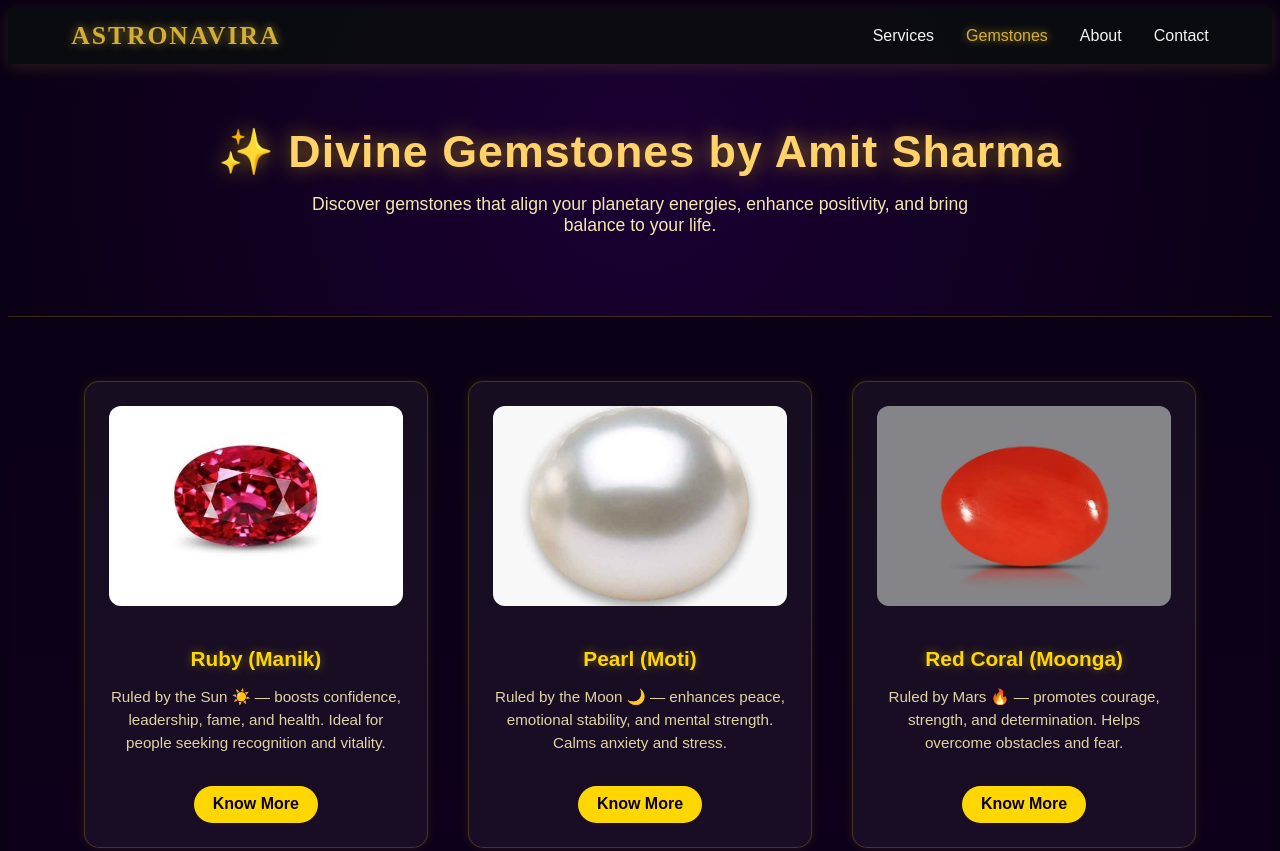
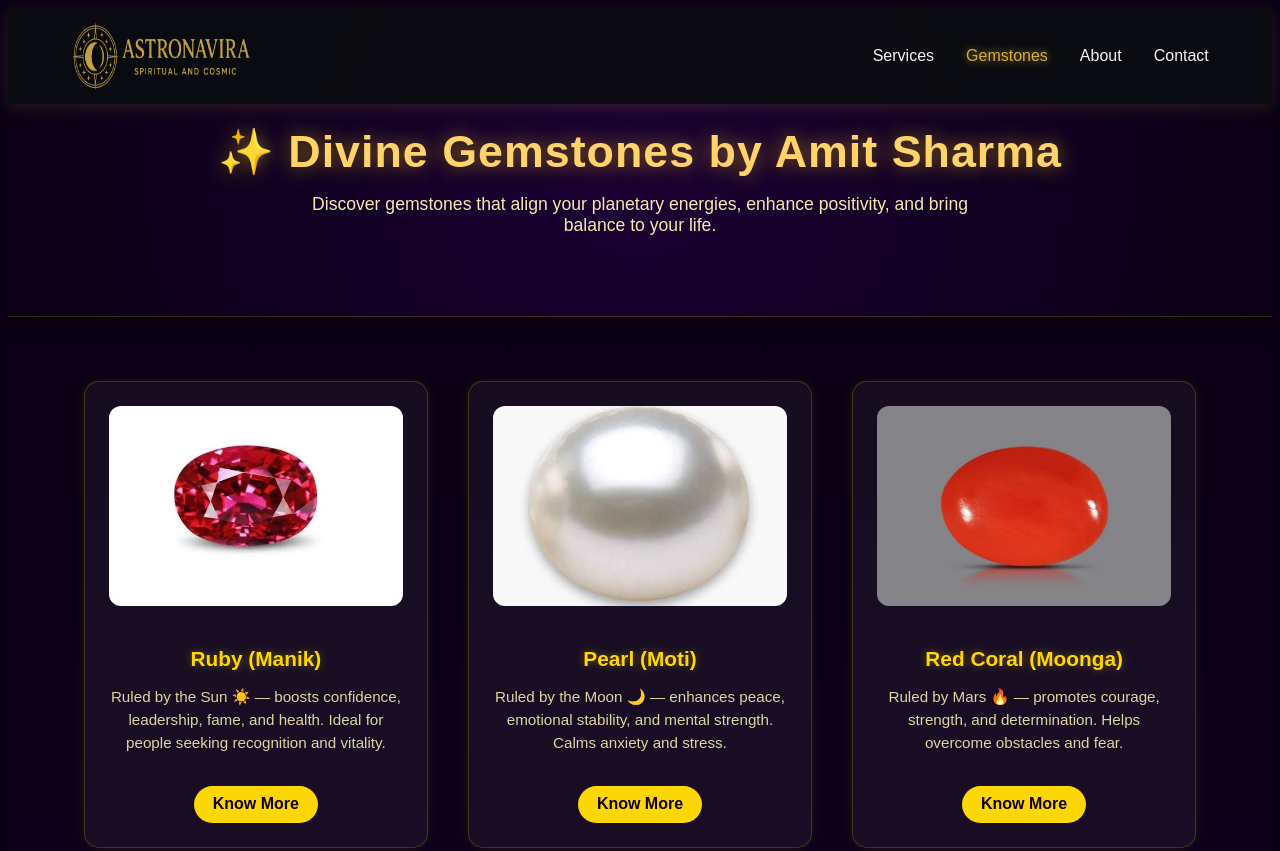
Before and after one commit to gauravvashisht07/ASTROLOGY-WEBSITE, a website: page gemstone.html in a window 1280 px wide. Shown: the top 851 px of the page. Drawn offline with Linux system fonts and the light colour scheme.

```diff
--- a/gemstone.css
+++ b/gemstone.css
@@ -5,6 +5,10 @@
   color: #fff;
   font-family: 'Poppins', sans-serif;
   overflow-x: hidden;
+}
+.logo {
+    width: 180px;
+    height: 70px
 }
 
 /* HEADER */
--- a/gemstone.html
+++ b/gemstone.html
@@ -12,7 +12,7 @@
 <header>
   <nav class="navbar">
     <div class="navbar-container">
-      <div class="logo">ASTRONAVIRA</div>
+      <img src="images/gemstones/LOGO.png" alt="ASTRONAVIRA Logo" class="logo" />
 
       <!-- Hamburger Menu Icon -->
       <div class="menu-toggle" id="mobile-menu">
```
